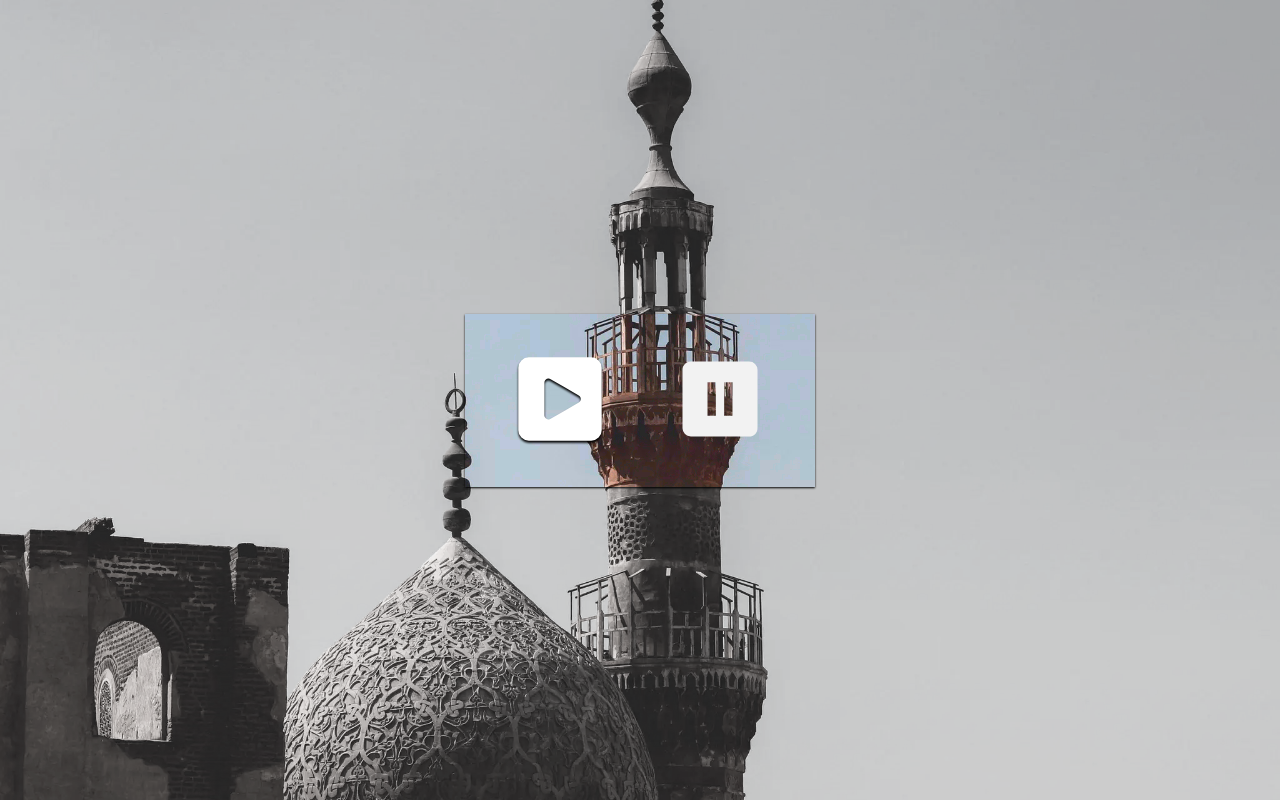
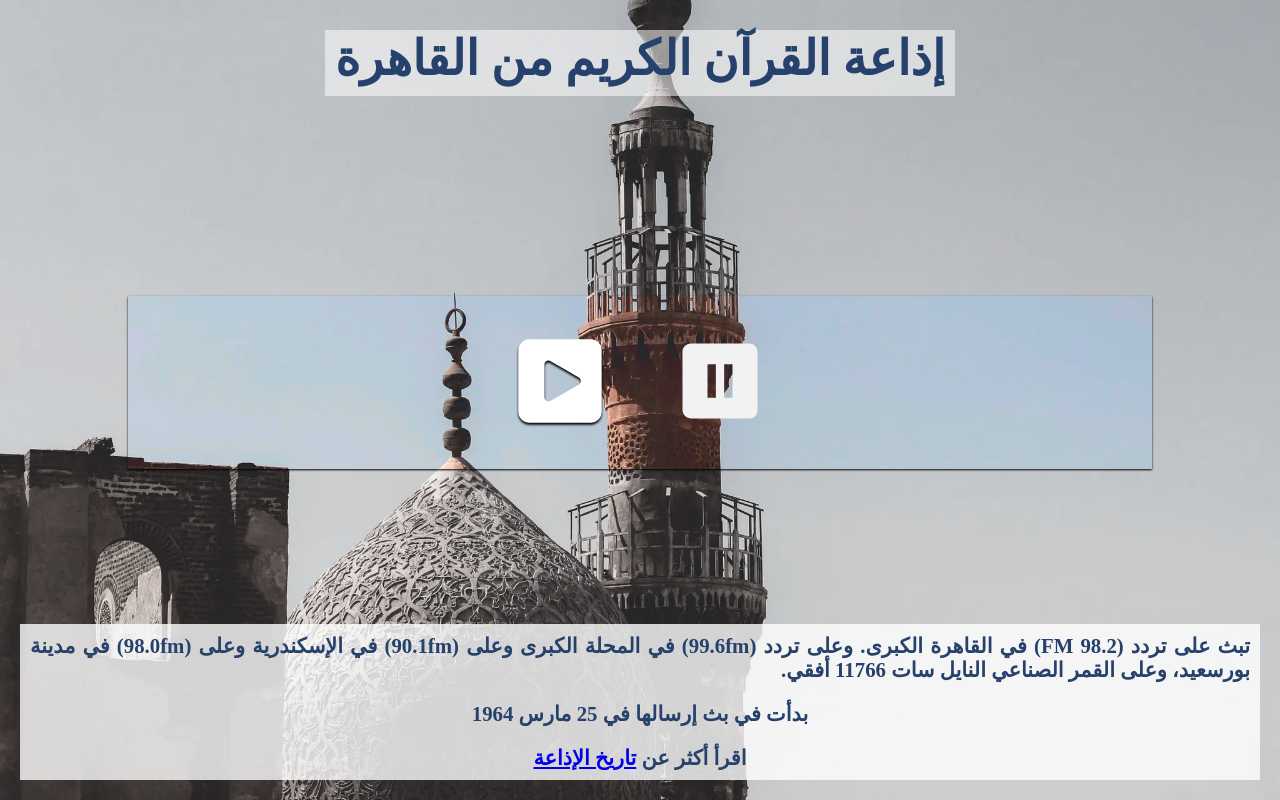
Before and after one commit to AliHussein91/quran-radio, a website: page index.html in a window 1280 px wide. Drawn offline with nearby package versions, Linux system fonts and the light colour scheme; a web font is replaced by a local one.

Commit message:
Added final items

```diff
--- a/index.html
+++ b/index.html
@@ -24,7 +24,6 @@
 		<title>Quarn Radio</title>
 	</head>
 	<body>
-		<div class="glitter-sm"></div>
 		<audio
 			class="audio-player"
 		>
@@ -35,7 +34,7 @@
 			/>
 			Your browser does not support the audio element.
 		</audio>
-
+		<h1>إذاعة القرآن الكريم من القاهرة</h1>
 		<div class="controls">
 			<button class="play" ><svg xmlns="http://www.w3.org/2000/svg" viewBox="0 0 48 48">
 				<defs>
@@ -52,5 +51,10 @@
 				<path fill="#fff" d="M19 3H5c-1.1 0-2 .9-2 2v14a2 2 0 0 0 2 2h14c1.11 0 2-.89 2-2V5a2 2 0 0 0-2-2m-8 13H9V8h2zm4 0h-2V8h2z"/>
 			  </svg></button>
 		</div>
+		<div class="details">
+			<p dir="rtl">تبث على تردد (FM 98.2) في القاهرة الكبرى. وعلى تردد (99.6fm) في المحلة الكبرى وعلى (90.1fm) في الإسكندرية وعلى (98.0fm) في مدينة بورسعيد، وعلى القمر الصناعي النايل سات 11766 أفقي.</p>
+			<p dir="rtl" class="center">بدأت في بث إرسالها في 25 مارس 1964</p>
+			<p dir="rtl" class="center">اقرأ أكثر عن <a target="_blank" href="https://ar.wikipedia.org/wiki/%D8%A5%D8%B0%D8%A7%D8%B9%D8%A9_%D8%A7%D9%84%D9%82%D8%B1%D8%A2%D9%86_%D8%A7%D9%84%D9%83%D8%B1%D9%8A%D9%85_(%D9%85%D8%B5%D8%B1)">تاريخ الإذاعة</a></p>
+		</div>
 	</body>
 </html>
--- a/scss/main.scss
+++ b/scss/main.scss
@@ -1,3 +1,5 @@
+@import url('https://fonts.googleapis.com/css2?family=Aref+Ruqaa:wght@400;700&family=Plus+Jakarta+Sans:ital,wght@0,200..800;1,200..800&display=swap');
+
 *,
 *::after,
 *::before {
@@ -8,6 +10,9 @@
 }
 
 body {
+	font-family: "Aref Ruqaa", serif;
+	font-weight: 400;
+	font-style: normal;
 	position: relative;
 	z-index: 0;
 	overflow: hidden;
@@ -17,11 +22,12 @@ body {
 	width: 100%;
 	background-image: url(../assets/img/bg-full.webp);
 	background-repeat: no-repeat;
-	background-position: center;
+	background-position: center bottom;
 	background-size: cover;
+	object-position: center;
+	object-fit: cover;
 	display: flex;
-	flex-grow: row wrap;
-	justify-content: center;
+	flex-flow: column nowrap;
 	align-items: center;
 	&::after {
 		position: absolute;
@@ -30,34 +36,33 @@ body {
 		height: 100vh;
 		width: 100vw;
 		background-color: rgba(255, 255, 255, 0.055);
-		backdrop-filter: grayscale(90%);
+		backdrop-filter: grayscale(80%);
 		z-index: -1;
 		content: '';
-	}
-	.glitter-sm {
-		height: 50px;
-		width: 50px;
-		border-radius: 25px;
-		position: absolute;
-		top: 50px;
-		left: 50px;
-		// background-color: rgba(255, 166, 0, 0.644);
-		filter: blur(5px);
-		backdrop-filter: blur(2px);
-		opacity: 0.3;
-		z-index: 1;
 	}
 	.audio-player {
 		display: none;
 		visibility: hidden;
 	}
-
+	h1 {
+		color: rgb(38 65 107);
+		background-color: #ffffff87;
+		padding: 0 10px 10px;
+		margin-top: 30px;
+		position: sticky;
+		font-size: clamp(2rem, 4vw, 3rem); ;
+	}
 	.controls {
 		padding: 20px 30px;
 		display: flex;
+		justify-content: center;
 		gap: 30px;
+		margin-right: 20px;
+		margin-left: 20px;
+		min-width: 80%;
+		margin-top: 200px;
 		box-shadow: 0px 1px 2px black;
-		backdrop-filter: saturate(10.5);
+		backdrop-filter: saturate(6);
 		.play,
 		.pause {
 			position: relative;
@@ -94,6 +99,23 @@ body {
 					pointer-events: none;
 				}
 			}
+		}
+	}
+	.details {
+		position: fixed;
+		bottom: 0;
+		margin: 20px 20px;
+		padding: 10px;
+		display: flex;
+		flex-flow: column nowrap;
+		gap: 20px;
+		font-size: 1.3rem;
+		color: rgb(38, 65, 107);
+		background-color: rgb(255 255 255 / 80%);
+		text-align: justify;
+		font-weight: 600;
+		.center {
+			text-align: center;
 		}
 	}
 }
```
Also changed, not shown: main.css, 1 other file.
